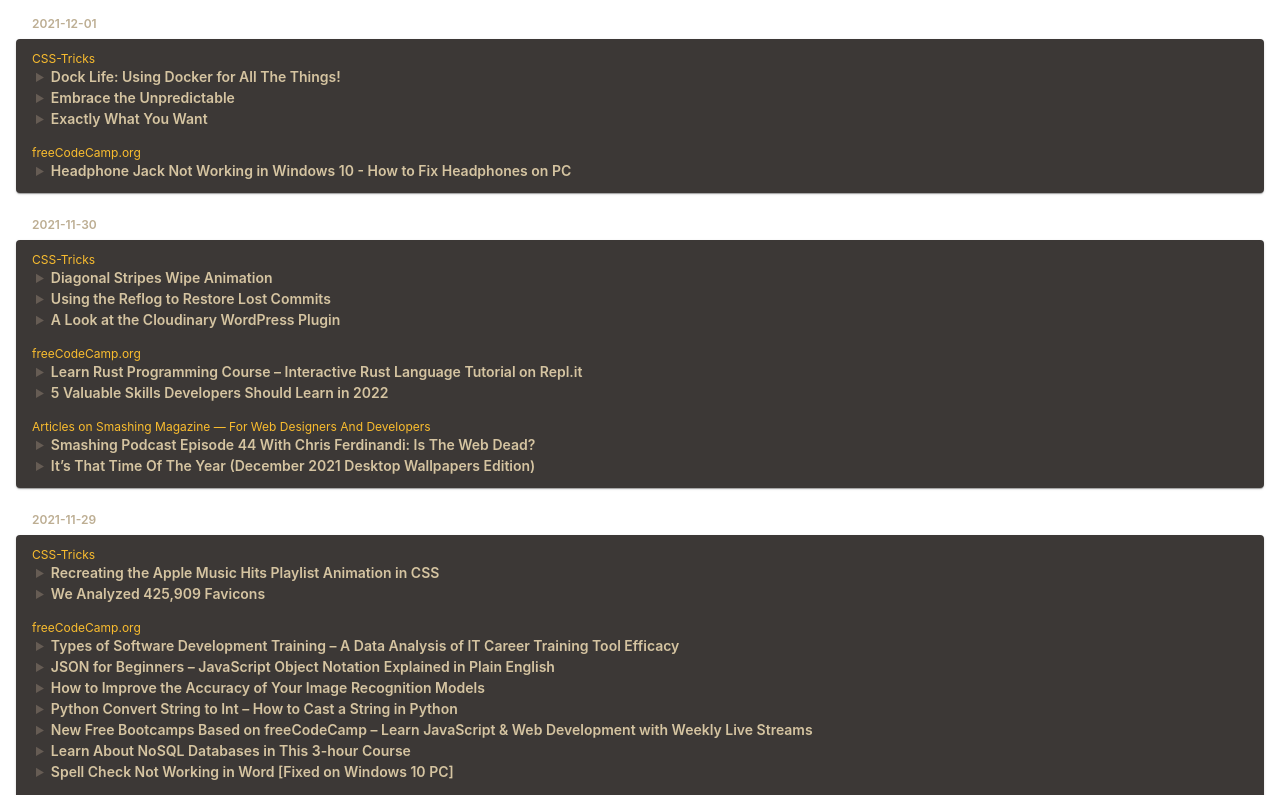
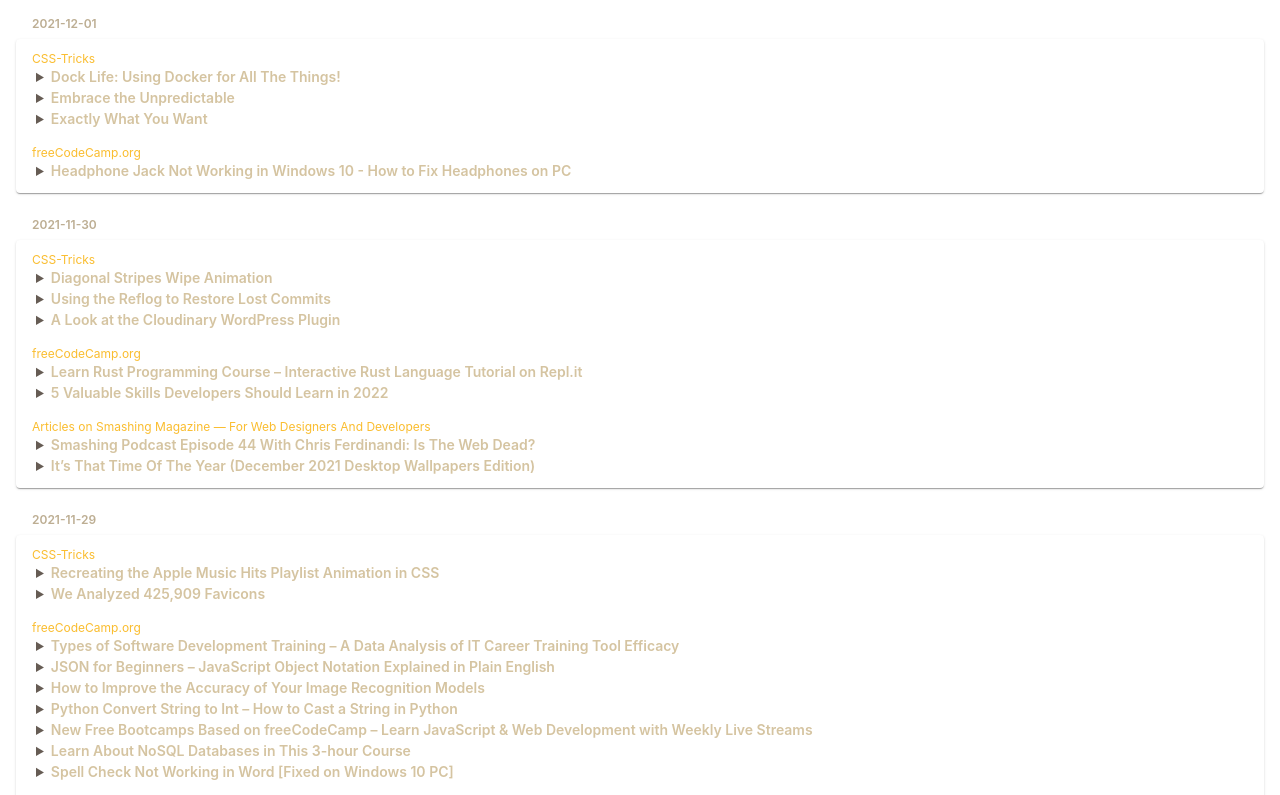
Before and after one commit to wardmon/osmosfeed-demo, a plain HTML site: page index.html in a window 1280 px wide. Shown: the top 795 px of the page. Drawn offline with Linux system fonts and the light colour scheme.

Commit message:
Update index.css

```diff
--- a/index.css
+++ b/index.css
@@ -52,7 +52,7 @@
   --accordion-title-hover-marker-color: var(--base04);
 
   --card-shadow: 0px 2px 1px -1px rgb(0 0 0 / 20%), 0px 1px 1px 0px rgb(0 0 0 / 14%), 0px 1px 3px 0px rgb(0 0 0 / 12%);
-  --card-bg: var(--base01);
+  --card-bg: var(--base00);
   --card-radius: 4px;
 
   --footer-color: var(--base04);
```
